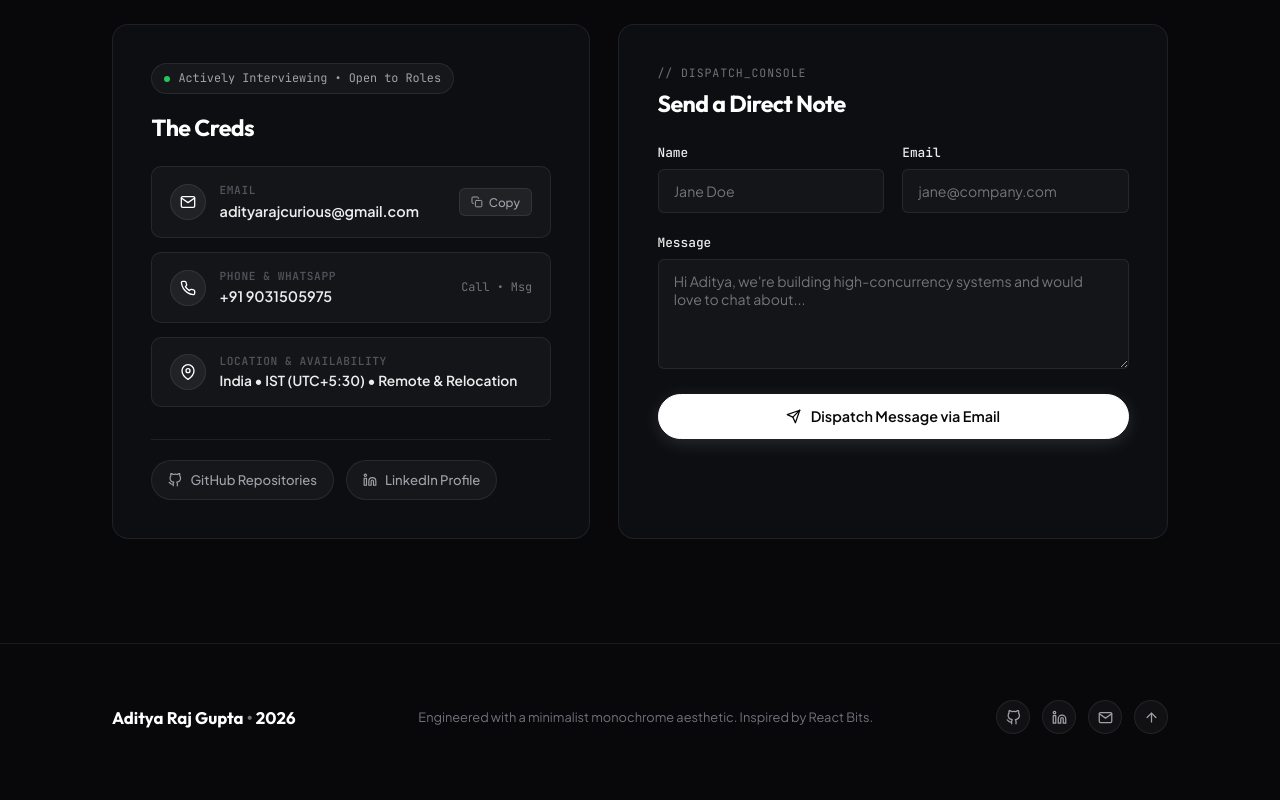
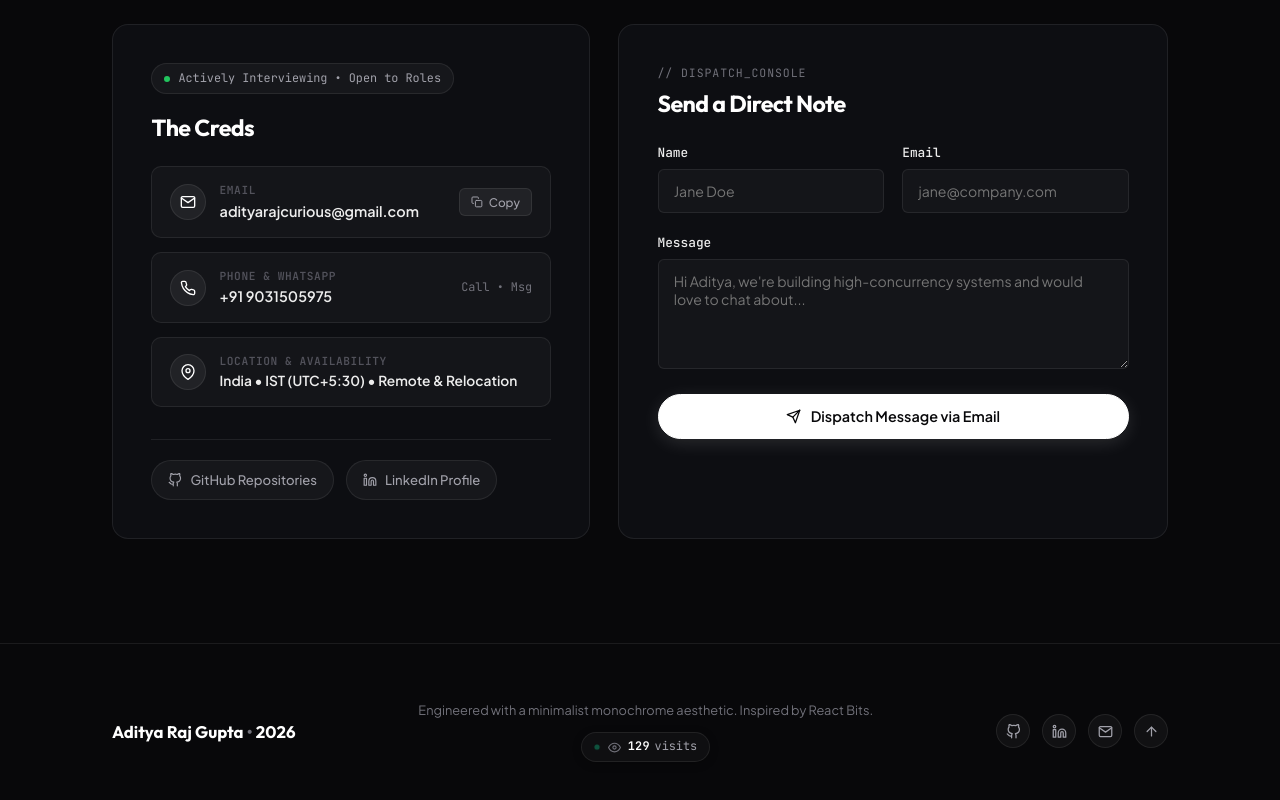
Before and after one commit to CuriousAd/Portfolio, a React (Vite) app: page / in a window 1280 px wide. Shown: the part 7043-7843 px from the top of the page. Before the commit the page ends 7817 px from the top, so only its background shows below. Built offline with nearby package versions, Linux system fonts and the light colour scheme; no server answers.

Commit message:
feat: add live visitor counter to footer and update comprehensive README

```diff
--- a/src/components/Footer.jsx
+++ b/src/components/Footer.jsx
@@ -1,6 +1,7 @@
 import React from 'react';
 import { FiGithub, FiLinkedin, FiMail, FiArrowUp } from 'react-icons/fi';
 import { personalData } from '../data/personal';
+import VisitorCounter from './VisitorCounter';
 import '../styles/Footer.css';
 
 export const Footer = () => {
@@ -15,8 +16,11 @@ export const Footer = () => {
           {personalData.name} <span style={{ color: 'var(--text-tertiary)' }}>&bull;</span> 2026
         </div>
 
-        <div className="footer-copyright">
-          Engineered with a minimalist monochrome aesthetic. Inspired by React Bits.
+        <div className="footer-center">
+          <div className="footer-copyright">
+            Engineered with a minimalist monochrome aesthetic. Inspired by React Bits.
+          </div>
+          <VisitorCounter />
         </div>
 
         <div className="footer-socials">
--- /dev/null
+++ b/src/components/VisitorCounter.jsx
@@ -0,0 +1,76 @@
+import React, { useState, useEffect } from 'react';
+import { FiEye } from 'react-icons/fi';
+
+const COUNTER_NAMESPACE = 'curiousad-portfolio';
+const COUNTER_KEY = 'visits';
+const HIT_URL = `https://abacus.jasoncameron.dev/hit/${COUNTER_NAMESPACE}/${COUNTER_KEY}`;
+const GET_URL = `https://abacus.jasoncameron.dev/get/${COUNTER_NAMESPACE}/${COUNTER_KEY}`;
+const SESSION_FLAG = 'aditya_portfolio_session_viewed';
+const CACHED_COUNT_KEY = 'aditya_portfolio_visitor_count';
+
+export const VisitorCounter = () => {
+  const [count, setCount] = useState(() => {
+    const cached = localStorage.getItem(CACHED_COUNT_KEY);
+    return cached ? parseInt(cached, 10) : null;
+  });
+  const [loading, setLoading] = useState(true);
+
+  useEffect(() => {
+    let isMounted = true;
+
+    const recordVisit = async () => {
+      try {
+        const hasCountedSession = sessionStorage.getItem(SESSION_FLAG);
+        const endpoint = hasCountedSession ? GET_URL : HIT_URL;
+
+        const res = await fetch(endpoint, {
+          method: 'GET',
+          headers: { Accept: 'application/json' },
+        });
+
+        if (!res.ok) throw new Error(`HTTP ${res.status}`);
+        const data = await res.json();
+
+        if (isMounted && typeof data.value === 'number') {
+          setCount(data.value);
+          localStorage.setItem(CACHED_COUNT_KEY, String(data.value));
+          sessionStorage.setItem(SESSION_FLAG, 'true');
+        }
+      } catch {
+        if (isMounted) {
+          const fallback = parseInt(localStorage.getItem(CACHED_COUNT_KEY) || '128', 10);
+          const next = sessionStorage.getItem(SESSION_FLAG) ? fallback : fallback + 1;
+          setCount(next);
+          localStorage.setItem(CACHED_COUNT_KEY, String(next));
+          sessionStorage.setItem(SESSION_FLAG, 'true');
+        }
+      } finally {
+        if (isMounted) setLoading(false);
+      }
+    };
+
+    recordVisit();
+
+    return () => {
+      isMounted = false;
+    };
+  }, []);
+
+  return (
+    <div className="visitor-counter" title="Live total visits across visitors">
+      <span className="visitor-pulse-dot" aria-hidden="true" />
+      <FiEye className="visitor-icon" size={13} aria-hidden="true" />
+      <span className="visitor-label">
+        {loading && count === null ? (
+          <span className="visitor-skeleton">...</span>
+        ) : (
+          <>
+            <span className="visitor-count-number">{count?.toLocaleString()}</span> visits
+          </>
+        )}
+      </span>
+    </div>
+  );
+};
+
+export default VisitorCounter;
--- a/src/styles/Footer.css
+++ b/src/styles/Footer.css
@@ -25,10 +25,84 @@
   color: #FFFFFF;
 }
 
+.footer-center {
+  display: flex;
+  flex-direction: column;
+  align-items: center;
+  gap: 0.65rem;
+}
+
 .footer-copyright {
   font-size: 0.8rem;
   color: var(--text-tertiary);
   text-align: center;
+}
+
+.visitor-counter {
+  display: inline-flex;
+  align-items: center;
+  gap: 0.45rem;
+  padding: 0.28rem 0.75rem;
+  border-radius: var(--radius-full);
+  background-color: rgba(255, 255, 255, 0.03);
+  border: 1px solid var(--card-border);
+  font-family: var(--font-mono);
+  font-size: 0.74rem;
+  color: var(--text-secondary);
+  box-shadow: 0 2px 8px rgba(0, 0, 0, 0.25);
+  transition: all 0.2s ease;
+  user-select: none;
+}
+
+.visitor-counter:hover {
+  background-color: rgba(255, 255, 255, 0.06);
+  border-color: rgba(255, 255, 255, 0.2);
+  color: #FFFFFF;
+}
+
+.visitor-pulse-dot {
+  width: 6px;
+  height: 6px;
+  border-radius: 50%;
+  background-color: #10B981;
+  box-shadow: 0 0 6px #10B981;
+  animation: visitor-pulse 2s infinite ease-in-out;
+  flex-shrink: 0;
+}
+
+@keyframes visitor-pulse {
+  0%, 100% {
+    opacity: 1;
+    transform: scale(1);
+    box-shadow: 0 0 6px rgba(16, 185, 129, 0.8);
+  }
+  50% {
+    opacity: 0.4;
+    transform: scale(0.85);
+    box-shadow: 0 0 2px rgba(16, 185, 129, 0.3);
+  }
+}
+
+.visitor-icon {
+  color: var(--text-tertiary);
+  flex-shrink: 0;
+}
+
+.visitor-label {
+  display: inline-flex;
+  align-items: center;
+  gap: 0.3rem;
+}
+
+.visitor-count-number {
+  color: #FFFFFF;
+  font-weight: 600;
+  letter-spacing: 0.02em;
+}
+
+.visitor-skeleton {
+  color: var(--text-tertiary);
+  animation: visitor-pulse 1.2s infinite ease-in-out;
 }
 
 .footer-socials {
```
Also changed, not shown: 1 other file (tests, documents, lock files or other folders).
